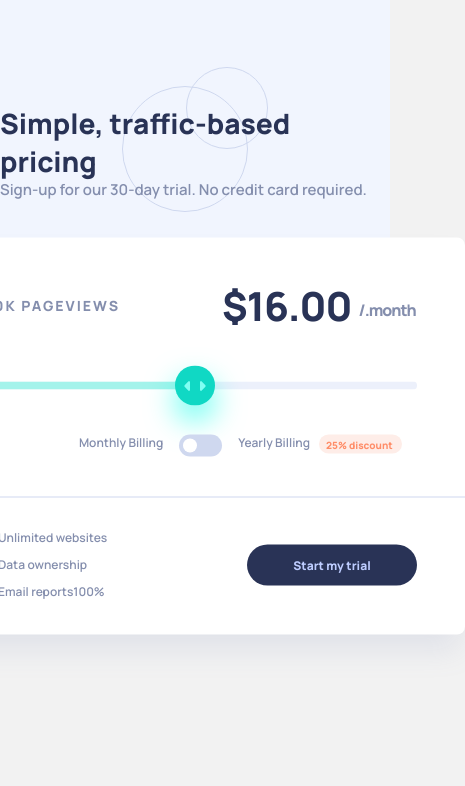
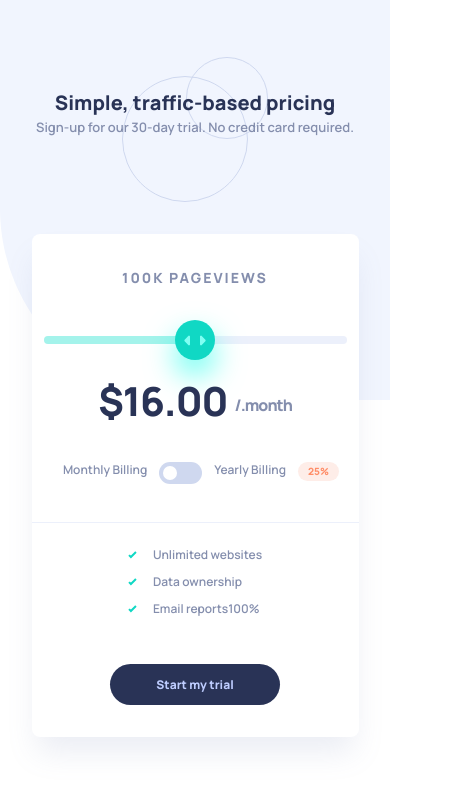
Before and after one commit to yealetssee/interactive-pricing, a plain HTML site: page index.html in a window 390 px wide. Shown: the whole page, 465 px wide, since content can reach past the window. Drawn offline with Linux system fonts and the light colour scheme.

Commit message:
added responsive design

```diff
--- a/index.html
+++ b/index.html
@@ -26,10 +26,10 @@
     </div>
 
     <div class="main">
-      <div class="pricing-and-views">
+      <div class="main_heading">
         <span class="views">100K pageviews</span>
         <span class="price">$16.00 <span class="month">/.month</span></span>
-      </div>
+
         <div class="range-input">
           <input id="range" type="range" min="0" max="100" value="50" />
         </div>
@@ -39,11 +39,12 @@
             <span class="toggle-handle"></span>
           </div>
           <span>Yearly Billing</span>
-        <span class="discount">25% discount</span>
+          <span class="discount"></span>
+        </div>
       </div>
       <div class="line"></div>
       <div class="sub-footer">
-        <div class="left">
+        <div class="sub_footer_offers">
           <span
             ><i><img src="./images/icon-check.svg" /></i>Unlimited websites
           </span>
@@ -54,7 +55,7 @@
             ><i><img src="./images/icon-check.svg" /></i>Email reports100%
           </span>
         </div>
-        <div class="right">
+        <div class="sub_footer_trial">
           <button>Start my trial</button>
         </div>
       </div>
--- a/script.js
+++ b/script.js
@@ -5,12 +5,11 @@ let range_input = document.querySelector(`input[type="range"]`);
 let clicked = false;
 toggle.addEventListener("click", () => {
   clicked = !clicked;
-  if (clicked == true) {
+  if (clicked) {
     toggle.style.backgroundColor = `${"#7AEADF"}`;
   } else {
     toggle.style.backgroundColor = `${"#CFD8EF"}`;
   }
-  console.log(clicked);
 });
 
 range_input.addEventListener("input", (e) => {
--- a/styles.css
+++ b/styles.css
@@ -8,84 +8,93 @@
 
 body {
   width: 100vw;
-  height: 100vh;
-  background-color: #f2f2f2;
+  min-height: 100vh;
+  background-color: #ffffff;
   position: relative;
   font-family: "Manrope", sans-serif;
+  display: flex;
+  justify-content: center;
 }
 
 div.clipped-bg {
   background-color: #f1f5fe;
-  width: 100%;
-  height: 449px;
+  width: 100vw;
+  height: 400px;
   display: flex;
   justify-content: center;
   position: relative;
 
   border-bottom-left-radius: 191.5px;
-
-  z-index: -1;
 }
 
 .clipped-bg img {
   height: 145px;
-  margin-top: 67px;
+
   position: absolute;
-  z-index: -1;
+  top: 57px;
+  z-index: 1;
 }
 .clipped-bg h2 {
   position: absolute;
-  font-size: 28px;
+  font-size: 20px;
   font-weight: 800;
-  line-height: 38px;
+  line-height: 27px;
   color: #293356;
-  margin-top: 104px;
+  top: 89px;
+  z-index: 2;
+
+  text-align: center;
 }
 
 .clipped-bg h2 > p {
-  font-size: 15px;
+  font-size: 13px;
   font-weight: 600;
-  line-height: 20.5px;
+  line-height: 23px;
+  text-align: center;
   color: #848ead;
 }
 
 .main {
-  width: 540px;
-  height: 397px;
+  width: 327px;
+
+  top: 234px;
   position: absolute;
-  top: 50%;
-  left: 50%;
-  transform: translate(-50%, -50%);
+
   border-radius: 8px;
-  margin-top: 14px;
-  padding: 40px 48px 33px;
+
   box-shadow: 0px 20px 30px -5px rgba(127, 137, 185, 0.152073);
 
   background-color: #ffffff;
 }
 
-.pricing-and-views {
-  height: 55px;
+.main_heading {
+  width: 100%;
   display: flex;
-  justify-content: center;
+  padding: 34px 12px 0px;
+
+  /* flex-wrap: wrap; */
+  flex-direction: column;
   align-items: center;
-  column-gap: 102px;
 }
-.pricing-and-views .views {
+
+.views {
   font-size: 14px;
   text-transform: uppercase;
   font-weight: 800;
   line-height: 19px;
   letter-spacing: 2px;
   color: #848ead;
+  order: 0;
 }
 
-.pricing-and-views .price {
+.price {
   font-size: 40px;
   font-weight: 800;
   line-height: 55px;
   letter-spacing: -1px;
   color: #293356;
+  order: 2;
+  margin-top: 24px;
 }
 
 .price .month {
@@ -97,7 +106,9 @@ div.clipped-bg {
 }
 
 .range-input {
+  width: 100%;
   margin-top: 40px;
+  order: 1;
 }
 /* .range-input input {
   width: 100%;
@@ -106,6 +117,7 @@ div.clipped-bg {
 input[type="range"] {
   -webkit-appearance: none;
   width: 100%;
+
   height: 8px;
   background: #ecf0fb;
   border-radius: 5px;
@@ -159,9 +171,8 @@ input[type="range"]::-moz-range-thumb {
   background-image: url(./images/icon-slider.svg);
   background-repeat: no-repeat;
   background-position: center;
-
+  outline: none;
   cursor: pointer;
-
   box-shadow: 0px 15px 30px rgba(0, 255, 231, 0.6);
 }
 input[type="range"]::-ms-thumb {
@@ -198,10 +209,13 @@ input[type="range"]:focus::-ms-thumb {
 
 .billing {
   display: flex;
+  width: 100%;
   justify-content: end;
-  column-gap: 16px;
+  column-gap: 12px;
   margin-right: 15px;
-  margin-top: 40px;
+  /* padding-left: 34px; */
+  margin-top: 34px;
+  order: 3;
 }
 
 .billing span {
@@ -212,7 +226,9 @@ input[type="range"]:focus::-ms-thumb {
 }
 
 .billing .discount {
-  width: 83px;
+  width: 41px;
+  position: relative;
+
   height: 19px;
   background-color: #feede8;
   border-radius: 9.5px;
@@ -221,7 +237,14 @@ input[type="range"]:focus::-ms-thumb {
   color: #ff8d68;
   padding: 3px 7px;
   line-height: 14px;
-  margin-left: -7px;
+  text-align: center;
+}
+.billing .discount::after {
+  content: "25% ";
+  position: absolute;
+  left: 0;
+  top: 10%;
+  width: 41px;
 }
 
 .toggle {
@@ -230,7 +253,7 @@ input[type="range"]:focus::-ms-thumb {
   height: 22px;
   background-color: #cfd8ef;
   border-radius: 15px;
-  z-index: 10;
+
   position: relative;
   transition: 0.1s all;
 }
@@ -253,46 +276,44 @@ input[type="range"]:focus::-ms-thumb {
 }
 
 .line {
-  /* position: absolute; */
-  width: 540px;
   height: 1px;
-  margin-top: 40px;
-  margin-left: -48px;
-  background-color: #cfd8ef;
+  margin-top: 38px;
+
+  background-color: #ecf0fb;
 }
 
 .sub-footer {
   display: flex;
-  justify-content: space-between;
+  justify-content: space-around;
+  align-items: center;
+  flex-direction: column;
+  padding-top: 24px;
+  padding-bottom: 32px;
 }
 
-.sub-footer .left {
+.sub_footer_offers {
   display: flex;
   flex-direction: column;
   row-gap: 11px;
 }
 
-.sub-footer .left span {
+.sub_footer_offers span {
   font-size: 12px;
   font-weight: 600;
   color: #848ead;
   line-height: 16px;
 }
 
-.left span i {
+.sub_footer_offers span i {
   margin-right: 16px;
 }
 
-.left span:first-child {
-  margin-top: 32px;
-}
-
-.right {
+.sub_footer_offers {
   display: flex;
   justify-content: center;
 }
 
-.right button {
+.sub_footer_trial button {
   width: 170px;
   height: 41px;
   background-color: #293356;
@@ -308,7 +329,50 @@ input[type="range"]:focus::-ms-thumb {
   font-family: inherit;
 }
 
-.right button:hover {
+.sub_footer_trial button:hover {
   cursor: pointer;
   color: #ffffff;
 }
+
+@media (min-width: 768px) {
+  body {
+    background-color: #f2f2f2;
+  }
+  .main {
+    width: 540px;
+  }
+
+  .main_heading {
+    flex-direction: row;
+    flex-wrap: wrap;
+    padding-left: 48px;
+    padding-right: 48px;
+
+    justify-content: space-between;
+    /* order: initial; */
+  }
+  .price {
+    margin-top: 0px;
+  }
+
+  .range-input {
+    order: 2;
+  }
+
+  .billing .discount {
+    width: 80px;
+  }
+
+  .billing .discount::after {
+    content: "25% discount";
+    width: 80px;
+  }
+
+  .sub-footer {
+    flex-direction: row;
+  }
+
+  .sub_footer_trial button {
+    margin-top: 0px;
+  }
+}
```
Lines whose indentation alone changed are shown as unchanged.
